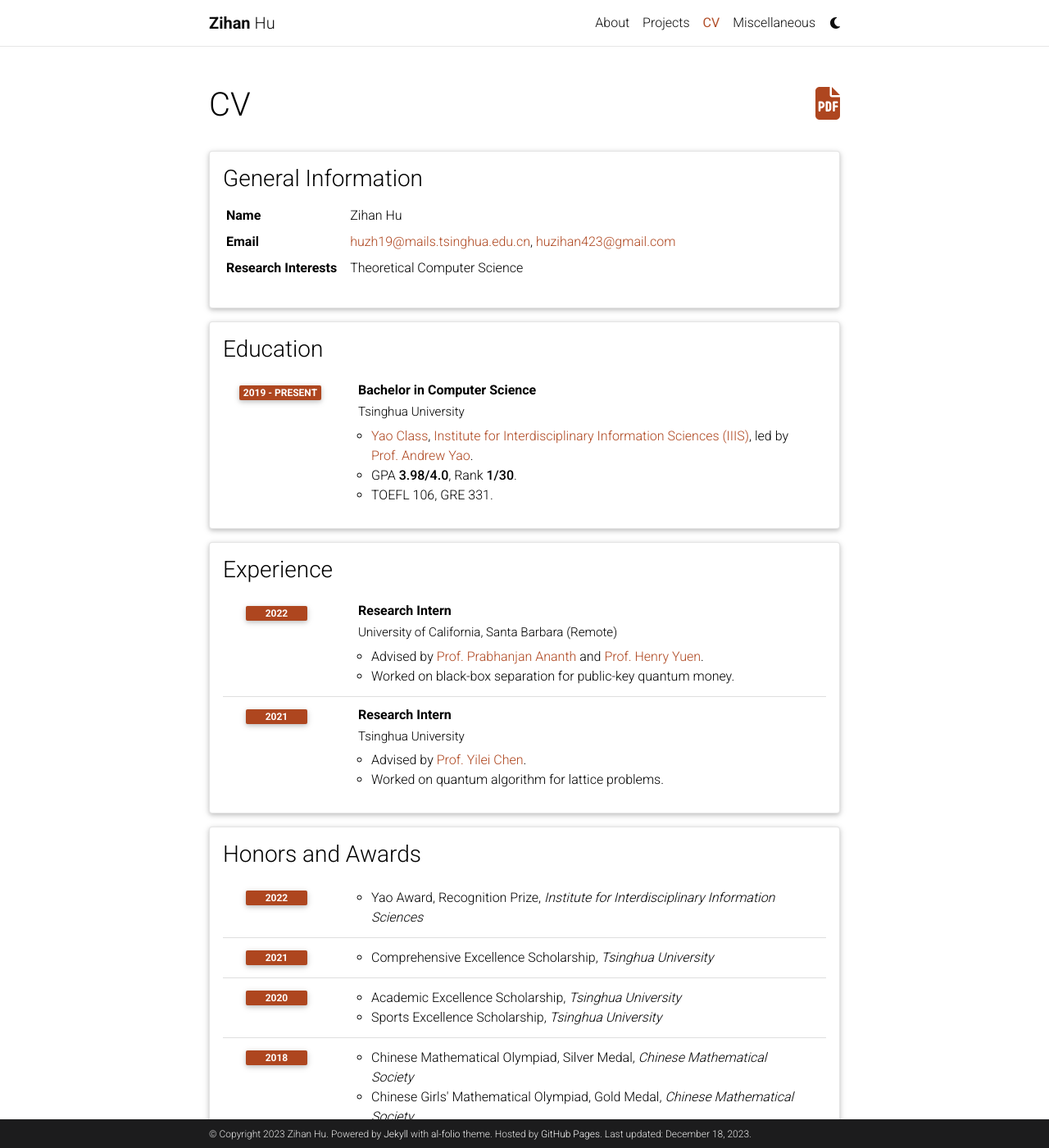
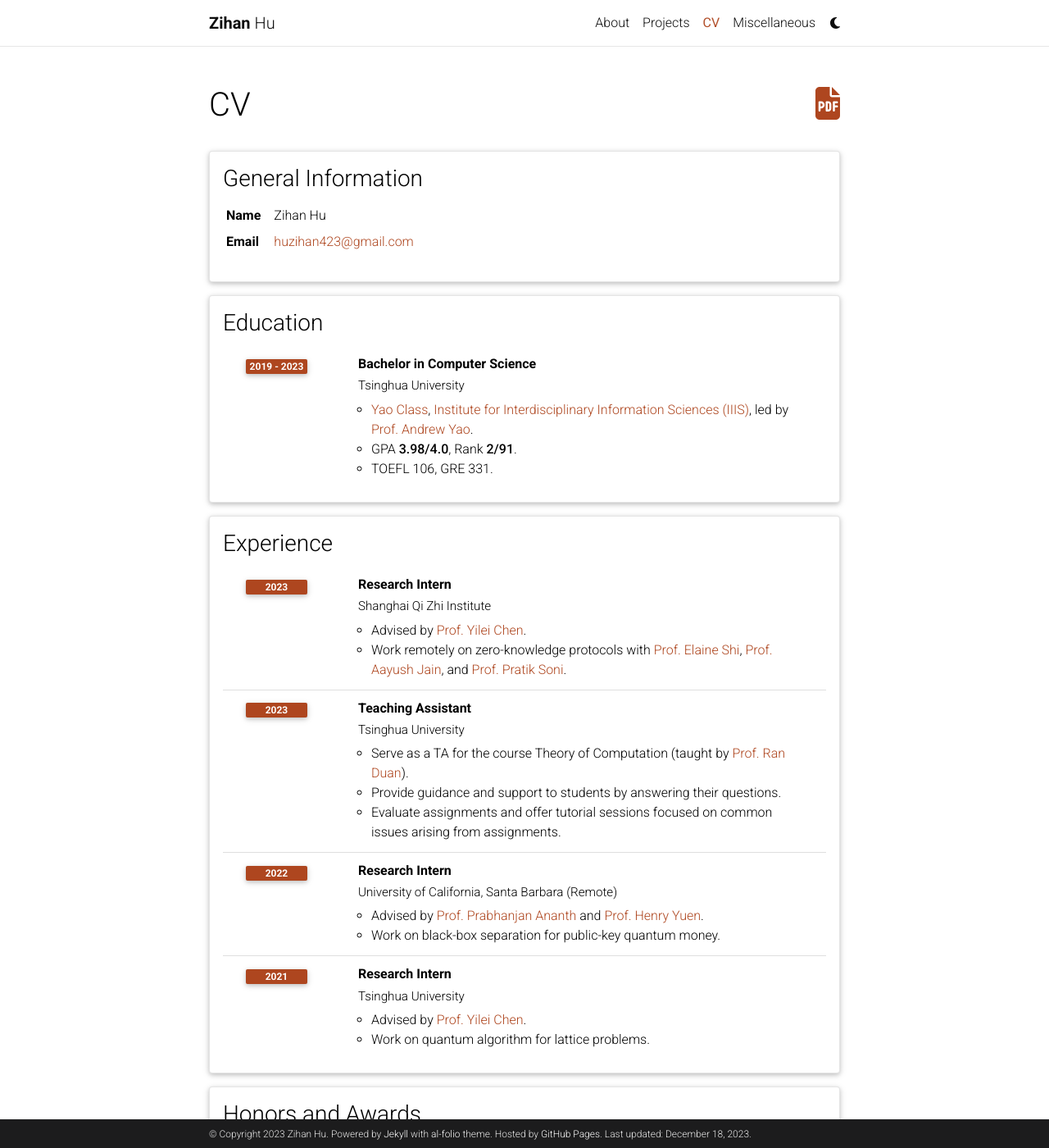
Before and after one commit to hzh19/hzh19.github.io, a Jekyll site: the page built from _pages/cv.md, in a window 1280 px wide and 1400 px high. Shown: the whole window at 82% size. Built offline with Jekyll 4.4.1, drawn with Linux system fonts in a browser that asks for light colours; nearby versions of some CDN libraries; comment, search, counter and statistics services are not loaded; a style sheet for code colours, icons or effects is not loaded.

Commit message:
Update CV

```diff
--- a/_data/cv.yml
+++ b/_data/cv.yml
@@ -4,9 +4,9 @@
     - name: Name
       value: Zihan Hu
     - name: Email
-      value: <a href='mailto:huzh19@mails.tsinghua.edu.cn'>huzh19@mails.tsinghua.edu.cn</a>, <a href='mailto:huzihan423@gmail.com'>huzihan423@gmail.com</a>
-    - name: Research Interests
-      value: Theoretical Computer Science
+      value: <a href='mailto:huzihan423@gmail.com'>huzihan423@gmail.com</a>
+    # - name: Research Interests
+    #   value: Theoretical Computer Science
 
 - title: Education
   type: time_table
@@ -14,27 +14,40 @@
     - title: Bachelor in Computer Science
     # <a href="/assets/pdf/zihan_hu_transcript.pdf" class = "font-weight-light">[transcript]</a>
       institution: Tsinghua University
-      year: 2019 - Present
+      year: 2019 - 2023
       description:
         - <a href="https://iiis.tsinghua.edu.cn/en/yaoclass/">Yao Class</a>, <a href='https://iiis.tsinghua.edu.cn/'>Institute for Interdisciplinary Information Sciences (IIIS)</a>, led by <a href="https://iiis.tsinghua.edu.cn/yao/">Prof. Andrew Yao</a>.
-        - GPA <strong>3.98/4.0</strong>, Rank <strong>1/30</strong>.
+        - GPA <strong>3.98/4.0</strong>, Rank <strong>2/91</strong>.
         - TOEFL 106, GRE 331.
 
 - title: Experience
   type: time_table
   contents:
     - title: Research Intern
+      institution: Shanghai Qi Zhi Institute
+      year: 2023
+      description:
+        - Advised by <a href='http://www.chenyilei.net/'>Prof. Yilei Chen</a>.
+        - Work remotely on zero-knowledge protocols with <a href='http://elaineshi.com/'>Prof. Elaine Shi</a>, <a href='https://sites.google.com/view/aayushjain/home'>Prof. Aayush Jain</a>, and <a href='https://users.cs.utah.edu/~psoni/'>Prof. Pratik Soni</a>.
+    - title: Teaching Assistant
+      institution: Tsinghua University
+      year: 2023
+      description:
+        - Serve as a TA for the course Theory of Computation (taught by <a href='https://iiis.tsinghua.edu.cn/duanr/'>Prof. Ran Duan</a>).
+        - Provide guidance and support to students by answering their questions.
+        - Evaluate assignments and offer tutorial sessions focused on common issues arising from assignments.
+    - title: Research Intern
       institution: University of California, Santa Barbara (Remote)
       year: 2022
       description:
         - Advised by <a href='https://sites.google.com/site/prabhanjanva'>Prof. Prabhanjan Ananth</a> and <a href='http://www.henryyuen.net/'>Prof. Henry Yuen</a>.
-        - Worked on black-box separation for public-key quantum money.
+        - Work on black-box separation for public-key quantum money.
     - title: Research Intern
       institution: Tsinghua University
       year: 2021
       description:
         - Advised by <a href='http://www.chenyilei.net/'>Prof. Yilei Chen</a>.
-        - Worked on quantum algorithm for lattice problems.
+        - Work on quantum algorithm for lattice problems.
 
 - title: Honors and Awards
   type: time_table
```
Also changed, not shown: 2 other files.
